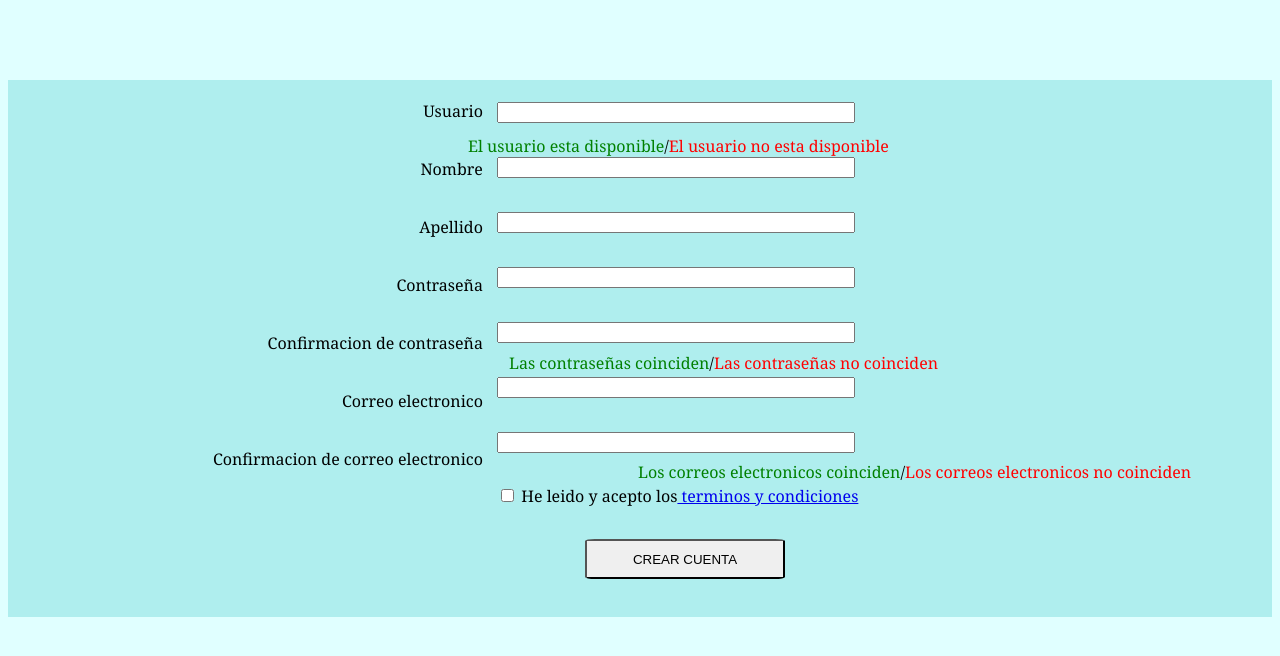
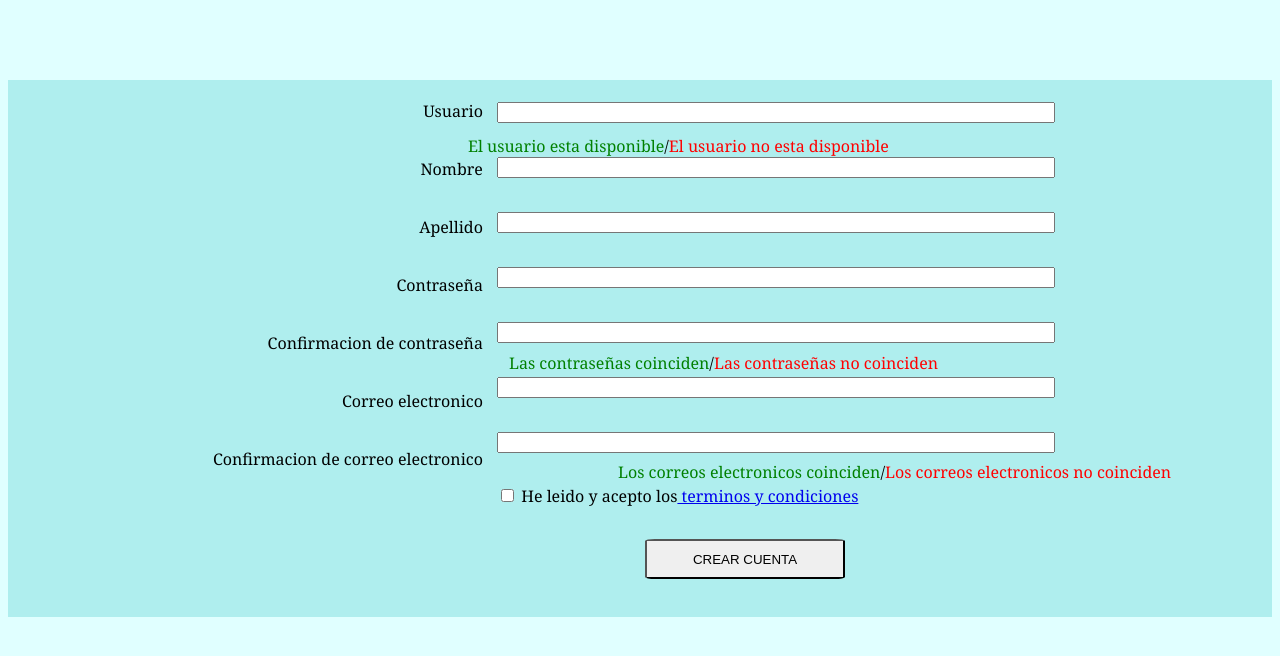
Before and after one commit to mauroma9/Grupo11Store, a website: page views/formularioRegistro.html in a window 1280 px wide. Drawn offline with Linux system fonts and the light colour scheme; files that its build step writes are made by us from their sources.

Commit message:
correcionFromularioRegistro

```diff
--- a/css/formularioRegistro.css
+++ b/css/formularioRegistro.css
@@ -56,14 +56,14 @@
 }
 
 .botonDirecto {
-    width: 350px;
+    width: 550px;
 }
 
 .crearCuentaBoton {
     width: 200px;
     height: 40px;
     border-radius: 5%;
-    margin-left: 90px;
+    margin-left: 210px;
 }
 
 .crearCuentaBoton:hover {
@@ -89,5 +89,13 @@
     position: relative;
     z-index: 10;
     bottom: 156px;
-    left: 630px;
+    left: 610px;
 }
+
+@media (min-width: 460px) {
+    /* agregar las reglas */
+}
+
+@media (min-width: 768px) {
+    /*agregar las reglas */
+}
```
